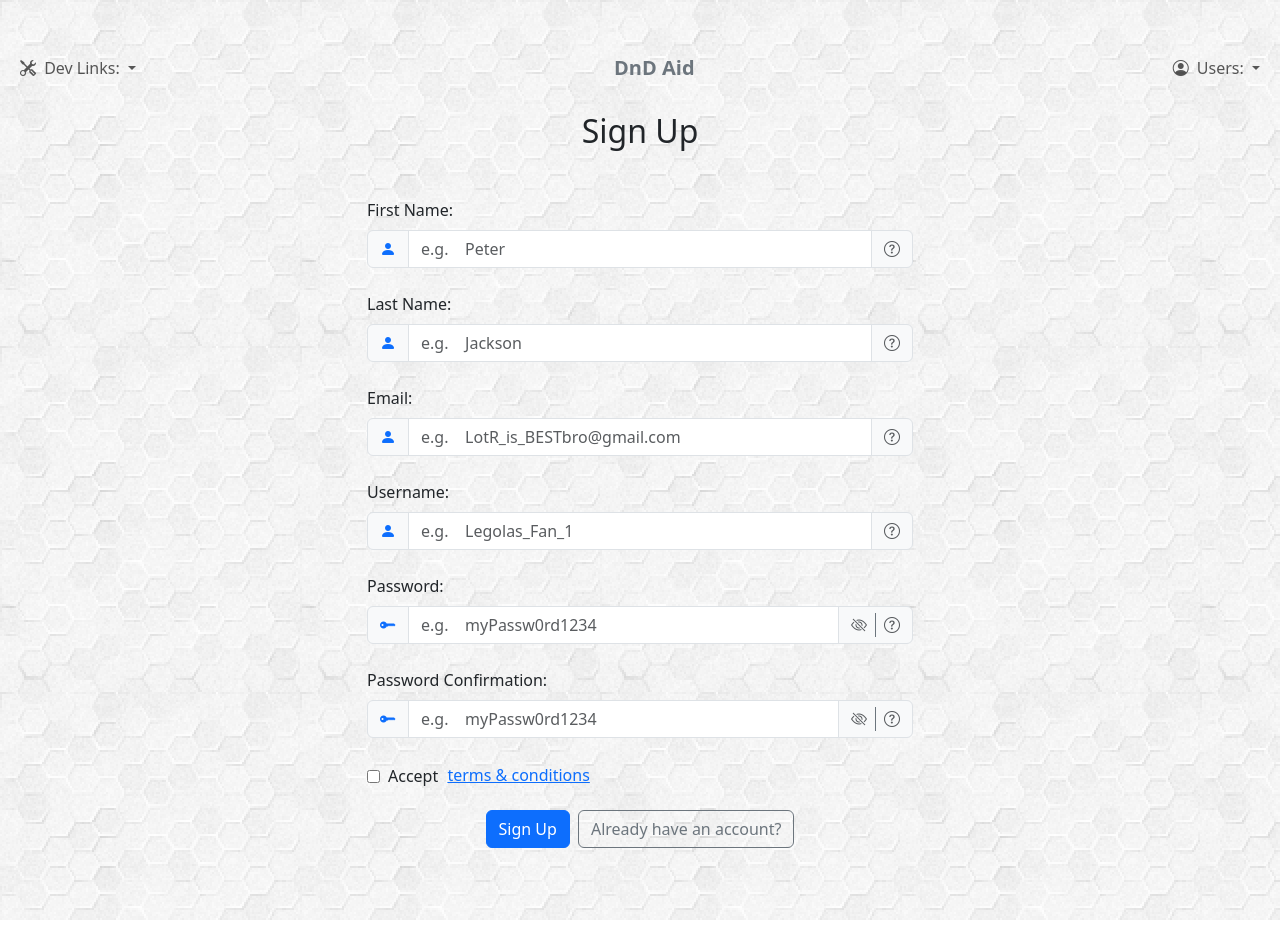
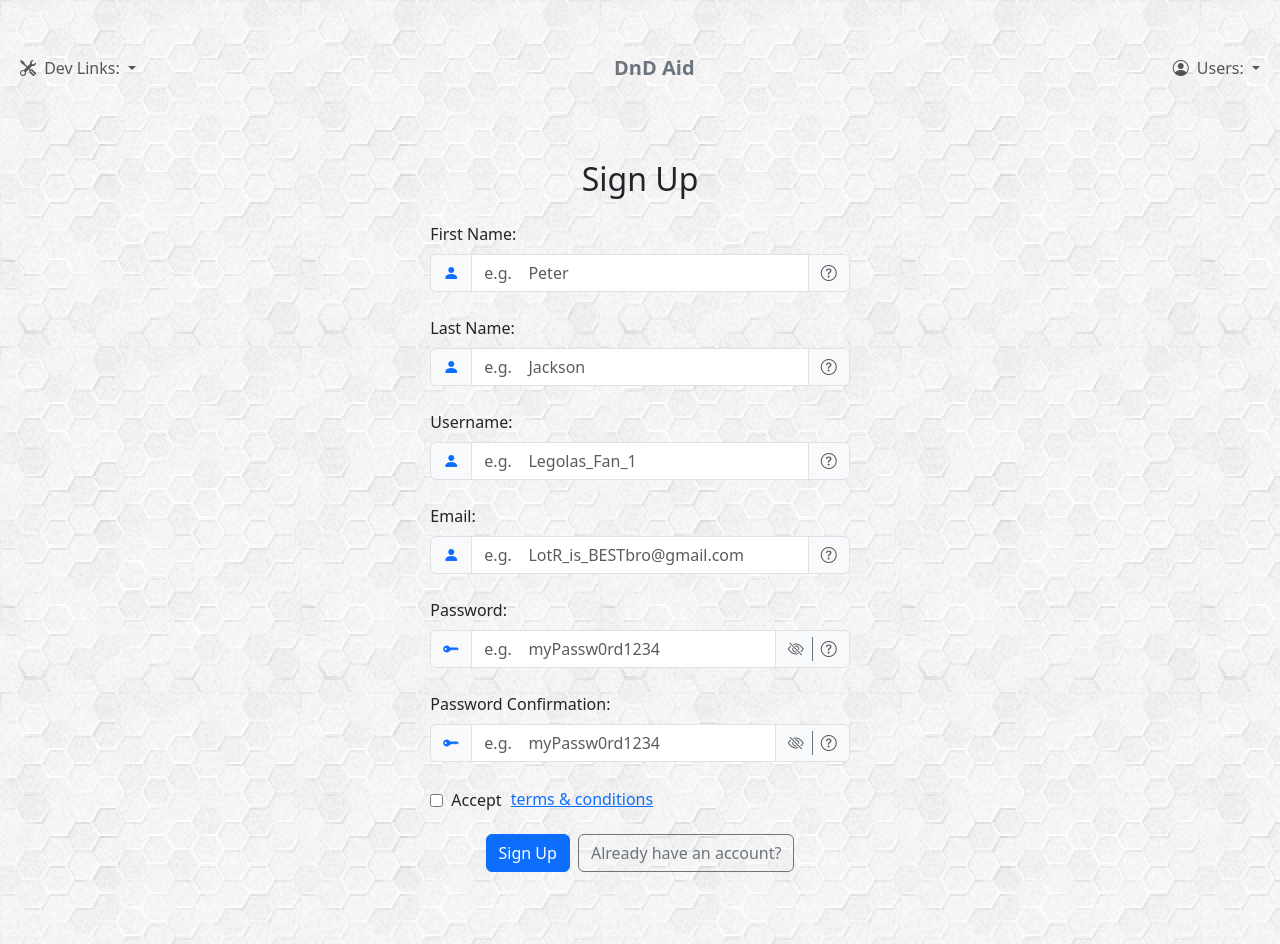
Before and after one commit to James-M-Boyette/DnD_Aid_Vue_app_v3, a Vue app: page /sign-up in a window 1280 px wide. Before the commit the page ends 920 px from the top, so only its background shows below. Built offline with nearby package versions, Linux system fonts and the light colour scheme.

Commit message:
feature: add succesful 'post' changes; chore: clean-up

```diff
--- a/src/views/Users/SignUpView.vue
+++ b/src/views/Users/SignUpView.vue
@@ -1,15 +1,21 @@
 <template>
   <section id="user-signup">
     <div class="container-lg">
-      <div class="text-center">
+      <!-- This div controls the alignment all the children elements -->
+      <div
+        id="row-signup-wrapper"
+        class="row align-items-center justify-content-center my-5"
+      >
+        <!-- This div controls the overall width of the visual Signup Element -->
+        <div id="col-signup-wrapper" class="col-lg-8">
+          <div class="row text-center mb-3">
             <h2>Sign Up</h2>
           </div>
-      <div class="row justify-content-center my-5">
-        <div class="col-lg-6">
           <form @submit.prevent="handleSubmit">
-            <!-- <form id="login-form" v-on:submit.prevent="submit()"> -->
-
+            <!-- FName, LName  -->
+            <div id="row-#1" class="row justify-content-center">
               <!-- First Name -->
+              <div class="col-md-8 col-lg-8 col-xl-7 col-xxl-6">
                 <label for="firstName" class="form-label">First Name:</label>
                 <div class="mb-4 input-group">
                   <span class="input-group-text">
@@ -35,8 +41,10 @@
                     </span>
                   </span>
                 </div>
+              </div>
 
               <!-- Last Name -->
+              <div class="col-md-8 col-lg-8 col-xl-7 col-xxl-6">
                 <label for="lastName" class="form-label">Last Name:</label>
                 <div class="mb-4 input-group">
                   <span class="input-group-text">
@@ -62,8 +70,41 @@
                     </span>
                   </span>
                 </div>
+              </div>
+            </div>
 
+            <!-- Email, UN -->
+            <div id="row-#2" class="row justify-content-center">
+              <!-- User Name -->
+              <div class="col-md-8 col-lg-8 col-xl-7 col-xxl-6">
+                <label for="user-name" class="form-label">Username:</label>
+                <div class="mb-4 input-group">
+                  <span class="input-group-text">
+                    <i class="bi bi-person-fill text-primary"></i>
+                  </span>
+
+                  <input
+                    type="text"
+                    id="user-name"
+                    class="form-control"
+                    required
+                    v-model="userName"
+                    placeholder="e.g.    Legolas_Fan_1"
+                  />
+                  <!-- tooltip -->
+                  <span class="input-group-text">
+                    <span
+                      class="tt"
+                      data-bs-placement="bottom"
+                      title="What should people call you on this site?"
+                    >
+                      <i class="bi bi-question-circle text-muted"></i>
+                    </span>
+                  </span>
+                </div>
+              </div>
               <!-- Email -->
+              <div class="col-md-8 col-lg-8 col-xl-7 col-xxl-6">
                 <label for="email" class="form-label">Email:</label>
                 <div class="mb-4 input-group">
                   <span class="input-group-text">
@@ -89,41 +130,21 @@
                     </span>
                   </span>
                 </div>
-
-            <!-- User Name -->
-            <label for="user-name" class="form-label">Username:</label>
-            <div class="mb-4 input-group">
-              <span class="input-group-text">
-                <i class="bi bi-person-fill text-primary"></i>
-              </span>
-
-              <input
-                type="text"
-                id="user-name"
-                class="form-control"
-                required
-                v-model="userName"
-                placeholder="e.g.    Legolas_Fan_1"
-              />
-              <!-- tooltip -->
-              <span class="input-group-text">
-                <span
-                  class="tt"
-                  data-bs-placement="bottom"
-                  title="What should people call you on this site?"
-                >
-                  <i class="bi bi-question-circle text-muted"></i>
-                </span>
-              </span>
+              </div>
             </div>
 
-            <!-- Password -->
+            <!-- Password & Confirmation -->
+            <div id="row-#3" class="row justify-content-center">
+              <!-- PASSWORD -->
+              <div class="col-md-8 col-lg-8 col-xl-7 col-xxl-6">
                 <label for="password" class="form-label">Password:</label>
+                <!-- Input Wrapper -->
                 <div class="input-group mb-4">
-              <!-- This is the shaded icon to the left of the input field ... -->
+                  <!-- Input's Left-Most Icon -->
                   <span class="input-group-text">
                     <i class="bi bi-key-fill text-primary"></i>
                   </span>
+                  <!-- Input -->
                   <input
                     type="password"
                     id="password"
@@ -132,8 +153,7 @@
                     v-model="password"
                     placeholder="e.g.    myPassw0rd1234"
                   />
-
-              <!-- tooltip -->
+                  <!-- Tooltip -->
                   <span
                     class="input-group-text pe-auto"
                     @click="password_show_hide()"
@@ -143,7 +163,10 @@
                       id="toggle-password"
                       class="border-end me-2 pe-2 border-secondary"
                     >
-                  <i class="bi bi-eye-fill text-muted d-none" id="showEye"></i>
+                      <i
+                        class="bi bi-eye-fill text-muted d-none"
+                        id="showEye"
+                      ></i>
                       <i class="bi bi-eye-slash text-muted" id="hideEye"></i>
                     </span>
 
@@ -156,7 +179,6 @@
                     </span>
                   </span>
                 </div>
-
                 <!-- Password Length Validation -->
                 <div
                   v-if="passwordError"
@@ -166,8 +188,10 @@
                 >
                   {{ passwordError }}
                 </div>
+              </div>
 
-            <!-- Password CONFIRMATION -->
+              <!-- CONFIRMATION -->
+              <div class="col-md-8 col-lg-8 col-xl-7 col-xxl-6">
                 <label for="password" class="form-label"
                   >Password Confirmation:</label
                 >
@@ -195,7 +219,10 @@
                       id="toggle-password"
                       class="border-end me-2 pe-2 border-secondary"
                     >
-                  <i class="bi bi-eye-fill text-muted d-none" id="showEye"></i>
+                      <i
+                        class="bi bi-eye-fill text-muted d-none"
+                        id="showEye"
+                      ></i>
                       <i class="bi bi-eye-slash text-muted" id="hideEye"></i>
                     </span>
 
@@ -208,7 +235,6 @@
                     </span>
                   </span>
                 </div>
-
                 <!-- Password Match Validation -->
                 <div
                   v-if="passwordDoesntMatchError"
@@ -218,9 +244,13 @@
                 >
                   {{ passwordDoesntMatchError }}
                 </div>
+              </div>
+            </div>
 
+            <!-- Terms & Buttons -->
+            <div id="row-#4" class="row justify-content-center">
               <!-- 'Terms' Checkbox + Modal trigger -->
-            <div class="terms">
+              <div class="terms col-md-8 col-lg-8 col-xl-7 col-xxl-12">
                 <input type="checkbox" required v-model="consent" />
                 <label class="ms-2"
                   >Accept
@@ -249,7 +279,36 @@
                   Already have an account?</router-link
                 >
               </div>
+            </div>
           </form>
+
+          <div id="row-#4" class="row justify-content-center">
+            <!-- 'Terms' Checkbox + Modal trigger -->
+            <div class="terms col-sm-8 col-md-8 col-lg-8 col-xl-6 col-xxl-8">
+              <div
+                v-if="validatorsFailed"
+                id="validator-failures-message"
+                class="alert alert-warning alert-dismissible fade show"
+                role="alert"
+              >
+                ✨🧚❗<span style="opacity: 0">__</span
+                ><strong>Pixies must be meddling ... </strong>
+
+                <p>
+                  Please make sure there's nothing wrong with your password ...
+                </p>
+                <!-- <p><strong>Jumpin' Justicars!</strong></p>
+            <p>Please make sure there's nothing wrong with your password ...</p> -->
+
+                <!-- <button
+              type="button"
+              class="btn-close"
+              data-bs-dismiss="alert"
+              aria-label="Close"
+            ></button> -->
+              </div>
+            </div>
+          </div>
         </div>
       </div>
     </div>
@@ -288,23 +347,24 @@ import axios from "axios";
 import TermsModal from "../../components/Users/TermsModal.vue";
 
 export default {
-  name: "LoginView",
+  name: "SignUpView",
   components: {
     TermsModal,
   },
   data() {
     return {
+      // User Info
       firstName: "",
       lastName: "",
       userName: "",
       email: "",
       password: "",
+      // Validation Data
       passwordSecond: "",
-      // errors: [], // from Capstone login form ...
       passwordError: "",
       passwordDoesntMatchError: "",
-      // Terms Modal Data
-      consent: false,
+      consent: false, // Terms / Modal Data
+      validatorsFailed: false,
     };
   },
 
@@ -312,15 +372,24 @@ export default {
   watch: {
     password() {
       // Validate Password Length
-      this.passwordError =
-        this.password.length > 5
-          ? ""
-          : "Password must be at least 6 chars long";
+      if (this.password.length < 6 && this.password.length > 0) {
+        this.passwordError = "Password must be at least 6 chars long";
+      } else {
+        this.passwordError = "";
+        this.validatorsFailed = false;
+      }
     },
     passwordSecond() {
       // Validate Both Passwords Match
-      this.passwordDoesntMatchError =
-        this.password === this.passwordSecond ? "" : "Passwords must match";
+      if (
+        this.password != this.passwordSecond &&
+        this.passwordSecond.length > 0
+      ) {
+        this.passwordDoesntMatchError = "Passwords must match";
+      } else {
+        this.passwordDoesntMatchError = "";
+        this.validatorsFailed = false;
+      }
     },
   },
 
@@ -359,51 +428,56 @@ export default {
        */
       // let validationFailed = false;
       // do your validation here ...
-      if (this.passwordError || this.passwordDoesntMatchError) {
-        console.log("Validators failed ☠️");
-        e.preventDefault();
-        return false;
-      }
+
+      if (!this.passwordError && !this.passwordDoesntMatchError) {
         /**
          * TODO: comment below conditional out once FE updates are finished ...
          */
-      if (!this.passwordError) {
-        console.log("username: ", this.username);
-        console.log("password: ", this.password);
-      }
-      let params = {
+        console.table(
+          {
+            "First Name ": this.firstName,
+            "Last Name ": this.lastName,
+            "username ": this.userName,
+            "email ": this.email,
+            "password ": this.password,
+          },
+          { test: "test" }
+        );
+
+        const params = {
           // username: this.username,
+          user_first_name: this.firstName,
+          user_last_name: this.lastName,
+          user_screen_name: this.userName,
           email: this.email,
           password: this.password,
         };
         axios
-        // .post("/api/sessions", params) // Local Development
+          .post("/api/users", params) // Local Development
           // .post("localhost:3000/api/sessions", params) // Local Development
           // .post(
           //   "https://evening-retreat-56760.herokuapp.com/https://dnd-aid-back-end.herokuapp.com/api/sessions",
           //   params
           // ) // Local Development + CORS proxy
-        .post("https://dnd-aid-back-end.herokuapp.com/api/sessions", params) // Production
+          // .post("https://dnd-aid-back-end.herokuapp.com/api/sessions", params) // Production
 
           .then((response) => {
-          axios.defaults.headers.common["Authorization"] =
-            "Bearer " + response.data.jwt;
-          localStorage.setItem("jwt", response.data.jwt);
-          // this.$router.push("/user_profile");
-          this.$router.push(
-            "https://dnd-aid-back-end.herokuapp.com/user_profile"
-          );
+            console.log(response.data);
+            this.$router.push({ name: "user-login" });
+            // this.$router.push(
+            //   "https://dnd-aid-back-end.herokuapp.com/user_profile"
+            // );
           })
           .catch((error) => {
             console.log(error.response);
-          this.errors = ["Invalid email or password."];
-          this.email = "";
-          this.password = "";
           });
         /**
          * TODO: comment below out once FE updates are finished ...
          */
         console.log("Form submitted");
+      } else {
+        this.validatorsFailed = true;
+      }
     },
   },
 };
```
Also changed, not shown: src/router/index.js (line endings or trailing spaces), src/views/Users/LoginView.vue (line endings or trailing spaces). Lines whose indentation alone changed are shown as unchanged.
